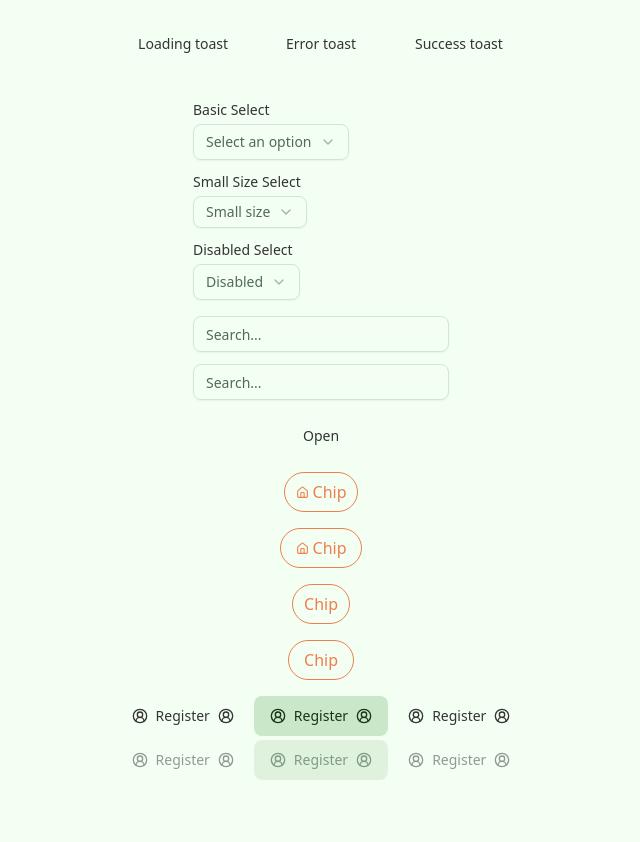
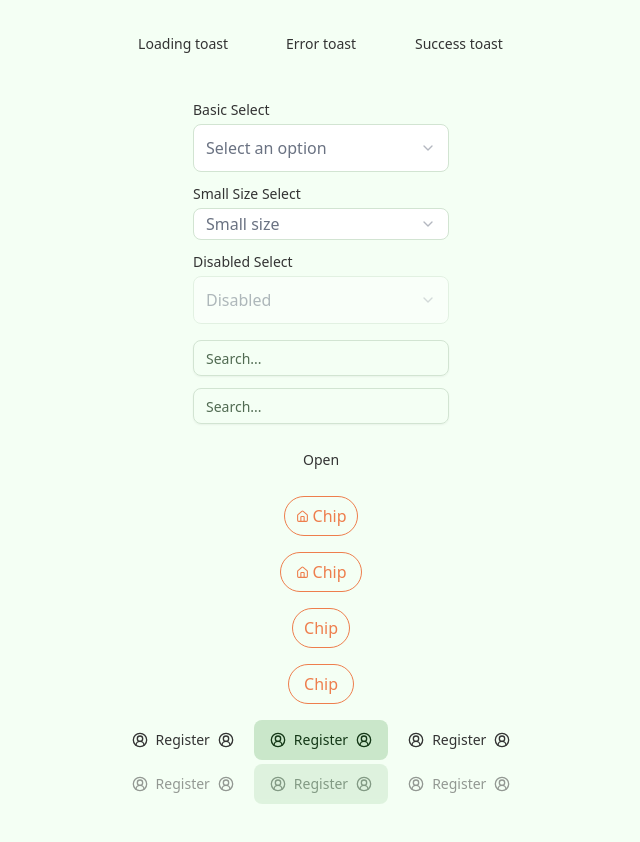
Before and after one commit to m-azzam-azis/sizopi14, a Next.js app: page /ds in a window 1280 px wide. Shown: the part 980-1822 px from the top of the page, without its empty margins (319-959 px from the left). Built offline with nearby package versions, Linux system fonts and the light colour scheme; a web font is replaced by a local one.

Commit message:
fix : add select

```diff
--- /dev/null
+++ b/src/components/ui/select.tsx
@@ -0,0 +1,183 @@
+import * as React from "react";
+import * as SelectPrimitive from "@radix-ui/react-select";
+import { CheckIcon, ChevronDownIcon, ChevronUpIcon } from "lucide-react";
+
+import { cn } from "@/lib/utils";
+
+function Select({
+  ...props
+}: React.ComponentProps<typeof SelectPrimitive.Root>) {
+  return <SelectPrimitive.Root data-slot="select" {...props} />;
+}
+
+function SelectGroup({
+  ...props
+}: React.ComponentProps<typeof SelectPrimitive.Group>) {
+  return <SelectPrimitive.Group data-slot="select-group" {...props} />;
+}
+
+function SelectValue({
+  ...props
+}: React.ComponentProps<typeof SelectPrimitive.Value>) {
+  return <SelectPrimitive.Value data-slot="select-value" {...props} />;
+}
+
+function SelectTrigger({
+  className,
+  size = "default",
+  children,
+  ...props
+}: React.ComponentProps<typeof SelectPrimitive.Trigger> & {
+  size?: "sm" | "default";
+}) {
+  return (
+    <SelectPrimitive.Trigger
+      data-slot="select-trigger"
+      data-size={size}
+      className={cn(
+        "border-input data-[placeholder]:text-gray-500 [&_svg:not([class*='text-'])]:text-gray-500 focus-visible:border-ring focus-visible:ring-ring/50 aria-invalid:ring-destructive/20 aria-invalid:border-destructive flex w-full items-center justify-between gap-2 rounded-md border bg-white  px-3 py-2 text-b8 whitespace-nowrap transition-[color,box-shadow] outline-none focus-visible:ring-[3px] disabled:cursor-not-allowed disabled:opacity-50 data-[size=default]:h-12 data-[size=sm]:h-8 *:data-[slot=select-value]:line-clamp-1 *:data-[slot=select-value]:flex *:data-[slot=select-value]:items-center *:data-[slot=select-value]:gap-2 [&_svg]:pointer-events-none [&_svg]:shrink-0 [&_svg:not([class*='size-'])]:size-4",
+        className
+      )}
+      {...props}
+    >
+      {children}
+      <SelectPrimitive.Icon asChild>
+        <ChevronDownIcon className="size-4 opacity-50" />
+      </SelectPrimitive.Icon>
+    </SelectPrimitive.Trigger>
+  );
+}
+
+function SelectContent({
+  className,
+  children,
+  position = "popper",
+  ...props
+}: React.ComponentProps<typeof SelectPrimitive.Content>) {
+  return (
+    <SelectPrimitive.Portal>
+      <SelectPrimitive.Content
+        data-slot="select-content"
+        className={cn(
+          "bg-frame  data-[state=open]:animate-in data-[state=closed]:animate-out data-[state=closed]:fade-out-0 data-[state=open]:fade-in-0 data-[state=closed]:zoom-out-95 data-[state=open]:zoom-in-95 data-[side=bottom]:slide-in-from-top-2 data-[side=left]:slide-in-from-right-2 data-[side=right]:slide-in-from-left-2 data-[side=top]:slide-in-from-bottom-2 relative z-50 max-h-(--radix-select-content-available-height) min-w-[8rem] origin-(--radix-select-content-transform-origin) overflow-x-hidden overflow-y-auto rounded-md border shadow-md",
+          position === "popper" &&
+            "data-[side=bottom]:translate-y-1 data-[side=left]:-translate-x-1 data-[side=right]:translate-x-1 data-[side=top]:-translate-y-1",
+          className
+        )}
+        position={position}
+        {...props}
+      >
+        <SelectScrollUpButton />
+        <SelectPrimitive.Viewport
+          className={cn(
+            "p-1",
+            position === "popper" &&
+              "h-[var(--radix-select-trigger-height)] w-full min-w-[var(--radix-select-trigger-width)] scroll-my-1"
+          )}
+        >
+          {children}
+        </SelectPrimitive.Viewport>
+        <SelectScrollDownButton />
+      </SelectPrimitive.Content>
+    </SelectPrimitive.Portal>
+  );
+}
+
+function SelectLabel({
+  className,
+  ...props
+}: React.ComponentProps<typeof SelectPrimitive.Label>) {
+  return (
+    <SelectPrimitive.Label
+      data-slot="select-label"
+      className={cn("px-2 py-1.5 font-jakarta text-b8", className)}
+      {...props}
+    />
+  );
+}
+
+function SelectItem({
+  className,
+  children,
+  ...props
+}: React.ComponentProps<typeof SelectPrimitive.Item>) {
+  return (
+    <SelectPrimitive.Item
+      data-slot="select-item"
+      className={cn(
+        "focus:bg-black/5 focus:text-accent-foreground [&_svg:not([class*='text-'])]:text-muted-foreground relative flex w-full cursor-default items-center gap-2 rounded-sm py-1.5 pr-8 pl-2 text-b8 outline-hidden select-none data-[disabled]:pointer-events-none data-[disabled]:opacity-50 [&_svg]:pointer-events-none [&_svg]:shrink-0 [&_svg:not([class*='size-'])]:size-4 *:[span]:last:flex *:[span]:last:items-center *:[span]:last:gap-2",
+        className
+      )}
+      {...props}
+    >
+      <span className="absolute right-2 flex size-3.5 items-center justify-center">
+        <SelectPrimitive.ItemIndicator>
+          <CheckIcon className="size-4" />
+        </SelectPrimitive.ItemIndicator>
+      </span>
+      <SelectPrimitive.ItemText>{children}</SelectPrimitive.ItemText>
+    </SelectPrimitive.Item>
+  );
+}
+
+function SelectSeparator({
+  className,
+  ...props
+}: React.ComponentProps<typeof SelectPrimitive.Separator>) {
+  return (
+    <SelectPrimitive.Separator
+      data-slot="select-separator"
+      className={cn("bg-border pointer-events-none -mx-1 my-1 h-px", className)}
+      {...props}
+    />
+  );
+}
+
+function SelectScrollUpButton({
+  className,
+  ...props
+}: React.ComponentProps<typeof SelectPrimitive.ScrollUpButton>) {
+  return (
+    <SelectPrimitive.ScrollUpButton
+      data-slot="select-scroll-up-button"
+      className={cn(
+        "flex cursor-default items-center justify-center py-1",
+        className
+      )}
+      {...props}
+    >
+      <ChevronUpIcon className="size-4" />
+    </SelectPrimitive.ScrollUpButton>
+  );
+}
+
+function SelectScrollDownButton({
+  className,
+  ...props
+}: React.ComponentProps<typeof SelectPrimitive.ScrollDownButton>) {
+  return (
+    <SelectPrimitive.ScrollDownButton
+      data-slot="select-scroll-down-button"
+      className={cn(
+        "flex cursor-default items-center justify-center py-1",
+        className
+      )}
+      {...props}
+    >
+      <ChevronDownIcon className="size-4" />
+    </SelectPrimitive.ScrollDownButton>
+  );
+}
+
+export {
+  Select,
+  SelectContent,
+  SelectGroup,
+  SelectItem,
+  SelectLabel,
+  SelectScrollDownButton,
+  SelectScrollUpButton,
+  SelectSeparator,
+  SelectTrigger,
+  SelectValue,
+};
--- a/src/modules/LandingModule/index.tsx
+++ b/src/modules/LandingModule/index.tsx
@@ -107,7 +107,7 @@
         transition={{ duration: 0.7 }}
         className="w-full min-h-[90vh] flex flex-col items-center justify-center bg-gradient-to-b from-background to-primary/10 py-20"
       >
-        <div className="container max-w-7xl px-4 md:px-6 flex flex-col md:flex-row items-center  ">
+        <div className="container max-w-7xl px-4 md:px-6 flex flex-col md:flex-row items-center  ">``
           <motion.div
             initial={{ opacity: 0, x: -50 }}
             animate={heroInView ? { opacity: 1, x: 0 } : {}}
--- /dev/null
+++ b/src/modules/RekamMedisModule/index.tsx
@@ -0,0 +1 @@
+"use client";
```
